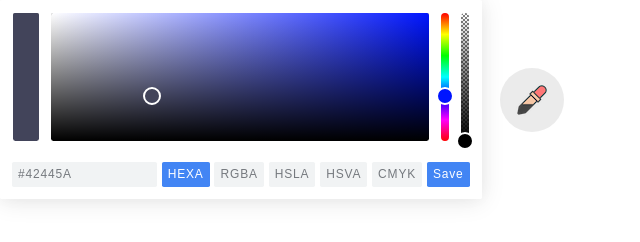
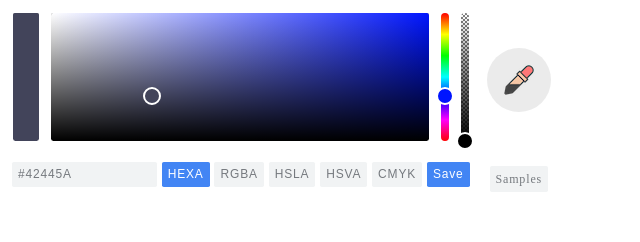
Before and after one commit to chandler-stimson/color-picker, a browser extension: page data/picker/index.html in a window 1280 px wide. Shown: the whole page, without its empty margins (0-640 px from the left). Drawn offline with Linux system fonts and the light colour scheme.

Commit message:
version 0.1.5

```diff
--- a/data/picker/index.css
+++ b/data/picker/index.css
@@ -9,7 +9,11 @@ body {
 }
 
 #inspect {
-  display: inline-flex;
+  display: grid;
+  grid-template-rows: 1fr 40px;
+}
+#inspect > div {
+  display: flex;
   align-items: center;
   justify-content: center;
   cursor: pointer;
@@ -21,6 +25,9 @@ body {
   border: none;
   border-radius: 50%;
   pointer-events: none;
+}
+#native:hover button {
+  background-color: #dbdbdb;
 }
 
 #toast {
@@ -34,3 +41,21 @@ body {
 #toast:empty {
   display: none;
 }
+
+#samples {
+  letter-spacing: 0.07em;
+  font-size: 0.75em;
+  color: #75797e;
+  background: #f1f3f4;
+  border-radius: 0.15em;
+  padding: 0.45em 0.5em;
+  text-decoration: none;
+}
+
+/* overwrites */
+.pcr-app {
+  box-shadow: none;
+}
+.pcr-app[data-theme='classic'] {
+  padding-right: 0;
+}
--- a/data/picker/index.html
+++ b/data/picker/index.html
@@ -2,13 +2,18 @@
 <html mode="pickr">
 <head>
   <meta charset="utf-8">
-  <link rel="stylesheet" href="dist/themes/classic.min.css"/> <!-- 'classic' theme -->
+  <link rel="stylesheet" href="dist/themes/classic.min.css"/>
   <link rel="stylesheet" type="text/css" href="index.css">
 </head>
 <body>
   <div id="pickr"></div>
-  <div id="inspect">
-    <button></button>
+  <div id="inspect" title="Click or Press 'E' to active the native eyedropper ">
+    <div id="native">
+      <button></button>
+    </div>
+    <div>
+      <a id="samples" class="pcr-type" target="_blank">Samples</a>
+    </div>
   </div>
   <div id="toast"></div>
 
--- a/data/picker/index.js
+++ b/data/picker/index.js
@@ -53,7 +53,10 @@ chrome.storage.local.get({
       swatches
     });
   });
-  document.getElementById('inspect').onclick = () => {
+  pickr.on('init', () => {
+    document.querySelector('.pcr-save').title = `Click or Press 'S' to save the current color`;
+  });
+  document.getElementById('native').onclick = () => {
     const eyeDropper = new EyeDropper();
     eyeDropper.open().then(o => {
       pickr.setColor(o.sRGBHex);
@@ -74,3 +77,18 @@ chrome.storage.local.get({
     }
   });
 });
+
+chrome.storage.local.get({
+  'remote-picker': 'https://webbrowsertools.com/color-picker/'
+}, prefs => {
+  document.getElementById('samples').href = prefs['remote-picker'];
+});
+
+document.addEventListener('keydown', e => {
+  if (e.code === 'KeyE') {
+    document.getElementById('native').click();
+  }
+  else if (e.code === 'KeyS') {
+    document.querySelector('.pcr-save').click();
+  }
+});
```
Also changed, not shown: manifest.json.
